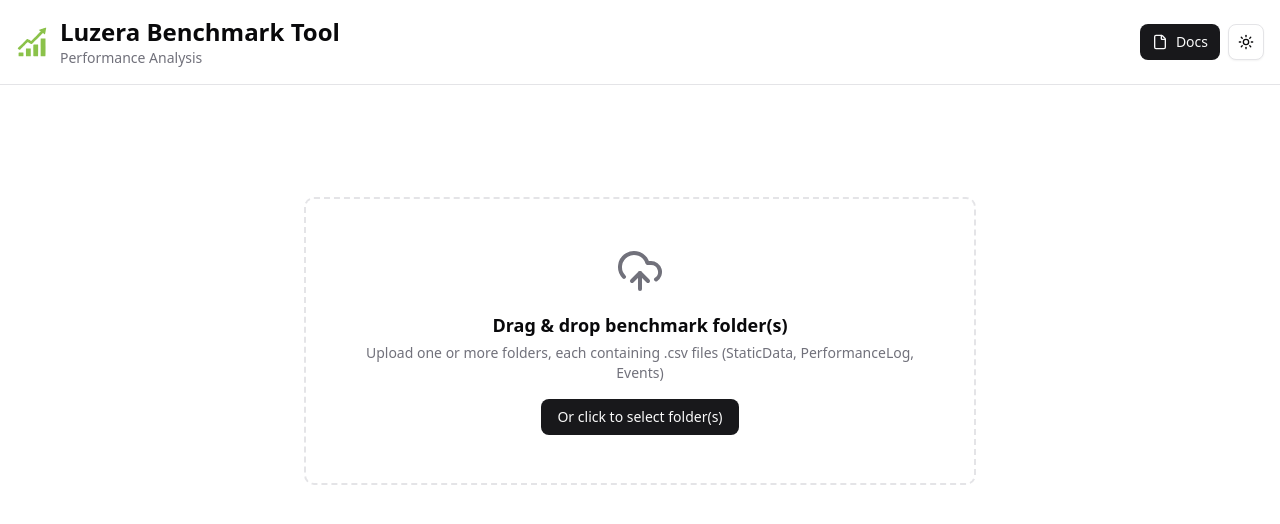
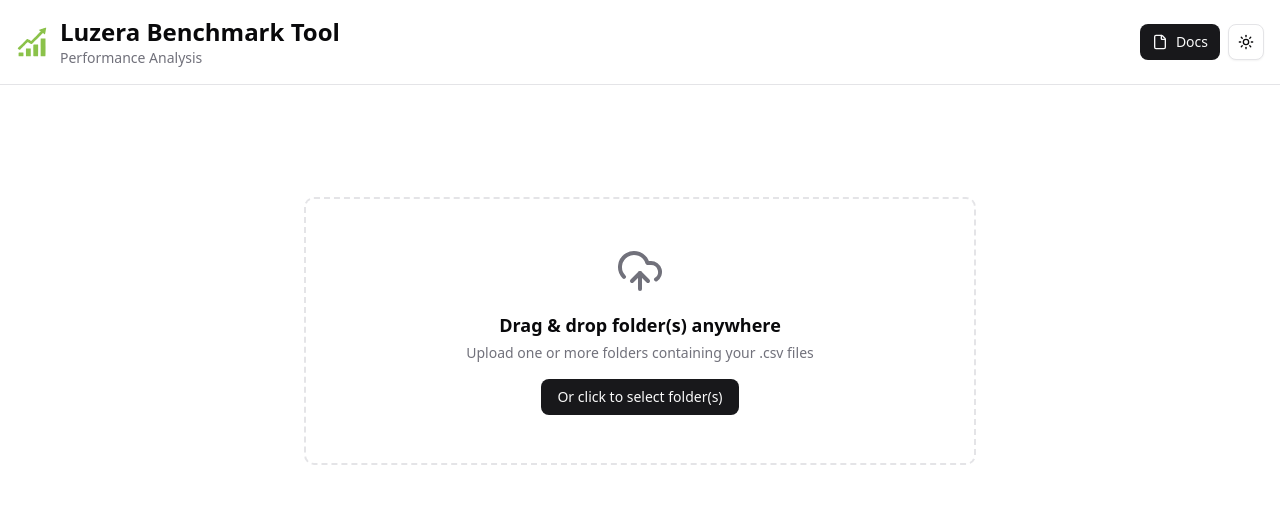
Before and after one commit to LuzeraStudio/LuzeraBenchmarkTool, a React (Vite) app: page /#/ in a window 1280 px wide. Shown: the top 524 px of the page. Built offline with nearby package versions, Linux system fonts and the light colour scheme; what chartjs-plugin-zoom would draw is missing.

Commit message:
feat(FileUploader, Home): integrate drag-and-drop functionality to have a global drag and drop

```diff
--- a/src/components/FileUploader.tsx
+++ b/src/components/FileUploader.tsx
@@ -1,75 +1,57 @@
-import { useCallback } from "react";
-import { useDropzone } from "react-dropzone";
 import { UploadCloud, Folder } from "lucide-react";
 import { cn } from "@/lib/utils";
 import { Button } from "./ui/button";
-import { useBenchmarkData } from "@/contexts/BenchmarkContext";
 
 interface FileUploaderProps {
   variant?: "default" | "compact";
+  onBrowseClick: () => void;
+  disabled?: boolean;
 }
 
-export const FileUploader = ({ variant = "default" }: FileUploaderProps) => {
-  const { loadDataFromFiles, isLoading } = useBenchmarkData();
-
-  const onDrop = useCallback(
-    (acceptedFiles: File[]) => {
-      if (!isLoading) {
-        loadDataFromFiles(acceptedFiles);
-      }
-    },
-    [isLoading, loadDataFromFiles],
-  );
-
-  const { getRootProps, getInputProps, isDragActive } = useDropzone({
-    onDrop,
-    accept: {
-      "text/csv": [".csv"],
-    },
-    disabled: isLoading,
-  });
+export const FileUploader = ({
+  variant = "default",
+  onBrowseClick,
+  disabled = false,
+}: FileUploaderProps) => {
 
   if (variant === "compact") {
     return (
       <Button
-        {...getRootProps()}
         variant="outline"
-        disabled={isLoading}
+        disabled={disabled}
         className="text-sm"
+        onClick={onBrowseClick}
       >
-        <input {...getInputProps()} webkitdirectory="" />
         <Folder className="h-4 w-4 mr-2" />
-        {isLoading ? "Loading..." : "New Session(s)"}
+        {disabled ? "Loading..." : "New Session(s)"}
       </Button>
     );
   }
 
   return (
     <div
-      {...getRootProps()}
       className={cn(
-        "border-2 border-dashed border-border rounded-lg p-12 text-center cursor-pointer transition-colors",
-        isDragActive
-          ? "border-primary bg-primary/10"
-          : "hover:border-primary/50",
-        isLoading ? "cursor-not-allowed opacity-50" : "",
+        "border-2 border-dashed border-border rounded-lg p-12 text-center",
+        disabled ? "opacity-50" : "",
       )}
     >
-      <input {...getInputProps()} webkitdirectory="" />
       <UploadCloud className="mx-auto h-12 w-12 text-muted-foreground" />
       <h3 className="mt-4 text-lg font-semibold">
-        {isLoading
+        {disabled
           ? "Processing..."
-          : isDragActive
-            ? "Drop the folder(s) here"
-            : "Drag & drop benchmark folder(s)"}
+          : "Drag & drop folder(s) anywhere"}
       </h3>
       <p className="mt-1 text-sm text-muted-foreground">
-        {isLoading
+        {disabled
           ? "Please wait while data is parsed."
-          : "Upload one or more folders, each containing .csv files (StaticData, PerformanceLog, Events)"}
+          : "Upload one or more folders containing your .csv files"}
       </p>
-      <Button type="button" className="mt-4" disabled={isLoading}>
+      <Button
+        type="button"
+        className="mt-4"
+        disabled={disabled}
+        onClick={onBrowseClick}
+      >
         Or click to select folder(s)
       </Button>
     </div>
--- a/src/pages/Home.tsx
+++ b/src/pages/Home.tsx
@@ -1,19 +1,39 @@
-import { useMemo, useEffect } from "react";
+import { useMemo, useEffect, useCallback } from "react";
 import { FileUploader } from "@/components/FileUploader";
 import { SystemInfo } from "@/components/SystemInfo";
 import { ThemeToggle } from "@/components/ThemeToggle";
 import { useBenchmarkData } from "@/contexts/BenchmarkContext";
 import { ChartController } from "@/components/ChartController";
-import { File } from "lucide-react";
+import { File, UploadCloud } from "lucide-react";
 import { Tabs, TabsContent, TabsList, TabsTrigger } from "@/components/ui/tabs";
 import { Button } from "@/components/ui/button";
 import { Link } from "react-router-dom";
 import type { BenchmarkRun } from "@/types/benchmark";
 import { useChartSettings } from "@/contexts/ChartSettingsContext";
+import { useDropzone } from "react-dropzone";
+import { cn } from "@/lib/utils"
 
 const Home = () => {
-    const { sessions, isLoading } = useBenchmarkData();
+    const { sessions, isLoading, loadDataFromFiles } = useBenchmarkData();
     const { selectedMap, setSelectedMap } = useChartSettings();
+
+    const onDrop = useCallback(
+        (acceptedFiles: File[]) => {
+            if (!isLoading) {
+                loadDataFromFiles(acceptedFiles);
+            }
+        },
+        [isLoading, loadDataFromFiles],
+    );
+
+    const { getRootProps, getInputProps, isDragActive, open } = useDropzone({
+        onDrop,
+        accept: {
+            "text/csv": [".csv"],
+        },
+        disabled: isLoading,
+        noClick: true, // We will control the click action manually via the `open` function
+    });
 
     const mapNames = useMemo(() => {
         const mapSet = new Set<string>();
@@ -48,7 +68,9 @@
     const hasData = sessions.length > 0;
 
     return (
-        <div className="min-h-screen bg-background">
+        <div {...getRootProps()} className="min-h-screen bg-background relative outline-none">
+            {/* This input is hidden but required for the dropzone to work */}
+            <input {...getInputProps()} webkitdirectory="" />
             <header className="border-b border-border bg-card sticky top-0 z-50">
                 <div className="container mx-auto px-4 py-4 flex items-center justify-between">
                     <div className="flex items-center gap-3">
@@ -69,7 +91,7 @@
                                 <File /> Docs
                             </Button>
                         </Link>
-                        {hasData && <FileUploader variant="compact" />}
+                        {hasData && <FileUploader variant="compact" onBrowseClick={open} disabled={isLoading} />}
                         <ThemeToggle />
                     </div>
                 </div>
@@ -86,7 +108,7 @@
                             </div>
                         )}
                         <div className="max-w-2xl mx-auto mt-20">
-                            <FileUploader />
+                            <FileUploader onBrowseClick={open} disabled={isLoading} />
                         </div>
                     </>
                 ) : (
@@ -114,8 +136,8 @@
                                             key={selectedMap}
                                             runs={currentMapRuns}
                                             mapNames={mapNames}
-                                            // selectedMap={selectedMap}
-                                            // onMapChange={setSelectedMap}
+                                        // selectedMap={selectedMap}
+                                        // onMapChange={setSelectedMap}
                                         />
                                     ) : (
                                         <p className="text-center text-muted-foreground italic py-8">
@@ -131,6 +153,14 @@
                         </div>
                     </>
                 )}
+                {isDragActive && (
+                    <div className="absolute inset-0 bg-primary/20 backdrop-blur-sm z-[100] flex flex-col items-center justify-center pointer-events-none">
+                        <UploadCloud className="h-24 w-24 text-primary animate-pulse" />
+                        <p className="text-2xl font-semibold text-primary mt-4">
+                            Drop folder(s) to process
+                        </p>
+                    </div>
+                )}
             </main>
         </div>
     );
```
